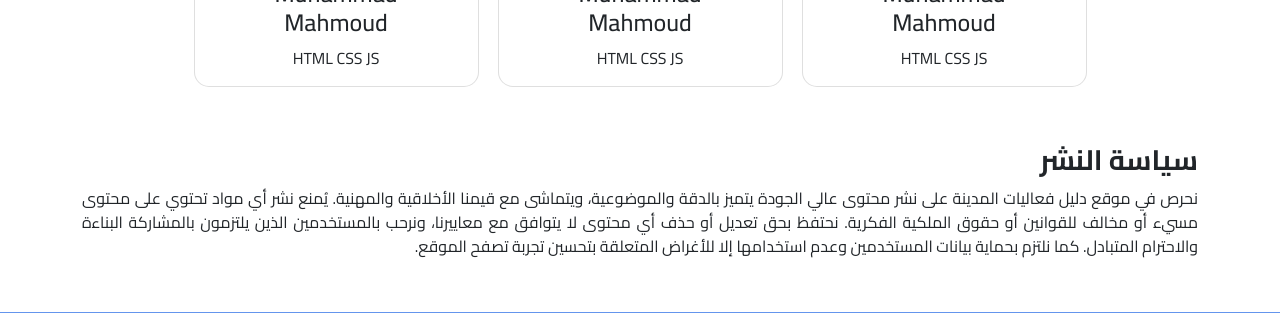
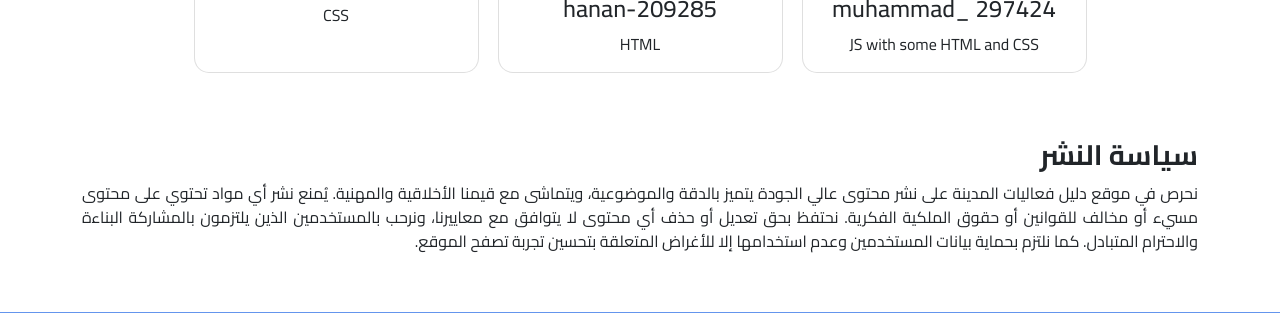
Before and after one commit to M-Venom/ITE_BWP501_SVU_Project, a plain HTML site: page about.html in a window 1280 px wide. Shown: the part 444-757 px from the top of the page. Drawn offline with nearby package versions, Linux system fonts and the light colour scheme.

Commit message:
end version

```diff
--- a/assets/JS/main.js
+++ b/assets/JS/main.js
@@ -647,22 +647,22 @@ function aboutPage(lang){
       <div class="card partners-card col-12 col-sm-3">
         <img class="partners-img rounded-circle object-fit-fill" src="${arr.img1}" alt="">
         <div class="card-body text-center pt-5 pb-0">
-          <h4>Muhammad Mahmoud</h4>
-          <p>HTML CSS JS</p>
+          <h4>muhammad_ 297424</h4>
+          <p>JS with some HTML and CSS</p>
         </div>
       </div>
       <div class="card partners-card col-12 col-sm-3">
         <img class="partners-img rounded-circle object-fit-fill" src="${arr.img2}" alt="">
         <div class="card-body text-center pt-5 pb-0">
-          <h4>Muhammad Mahmoud</h4>
-          <p>HTML CSS JS</p>
+          <h4>hanan-209285</h4>
+          <p>HTML</p>
         </div>
       </div>
       <div class="card partners-card col-12 col-sm-3">
         <img class="partners-img rounded-circle object-fit-fill" src="${arr.img3}" alt="">
         <div class="card-body text-center pt-5 pb-0">
-          <h4>Muhammad Mahmoud</h4>
-          <p>HTML CSS JS</p>
+          <h4></h4>
+          <p>CSS</p>
         </div>
       </div>
       <div class="col-1"></div>
```
Also changed, not shown: about.html (+0 -1 lines), contact.html (+0 -1 lines), event.html (+0 -1 lines), events.html (+0 -1 lines), index.html (+0 -1 lines).
